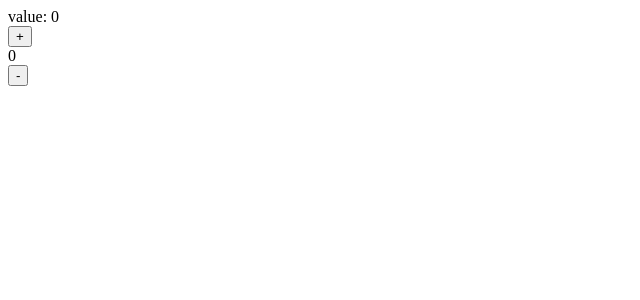
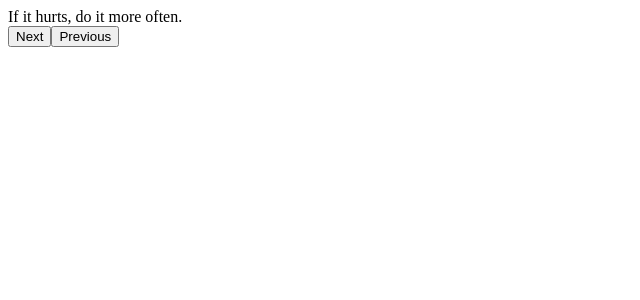
Before and after one commit to johnkinuthiaa/React-fullstack-open, a React (Vite) app: page / in a window 1280 px wide. Shown: the top 300 px of the page, without its empty margins (0-640 px from the left). Built offline with nearby package versions, Linux system fonts and the light colour scheme.

Commit message:
use state assignment using anecdote array

```diff
--- a/src/App.tsx
+++ b/src/App.tsx
@@ -1,8 +1,9 @@
 // import Lesson1 from "./lesson1/Lesson1.tsx"
 import './App.css'
+import Anecdotes from "./ComponentStateAndEventHandlers/Anecdotes.tsx";
 // import MultipleComponents from "./lesson1/MultipleComponents.tsx";
 // import Props from "./lesson1/Props.tsx";
-import StateManagement from "./ComponentStateAndEventHandlers/StateManagement.tsx";
+// import StateManagement from "./ComponentStateAndEventHandlers/StateManagement.tsx";
 
 function App() {
     return (
@@ -10,7 +11,8 @@
         {/*<Lesson1/>*/}
         {/*<MultipleComponents/>*/}
         {/*<Props/>*/}
-        <StateManagement/>
+        {/*<StateManagement/>*/}
+        <Anecdotes/>
     </div>
   )
 }
--- /dev/null
+++ b/src/ComponentStateAndEventHandlers/Anecdotes.tsx
@@ -0,0 +1,37 @@
+import {useState} from "react";
+
+const Anecdotes =()=>{
+    // set state manager for current anecdote number
+    const[currentAnecdote,setCurrentAnecdote] =useState<number>(0)
+    const anecdotes:string[] = [
+        'If it hurts, do it more often.',
+        'Adding manpower to a late software project makes it later!',
+        'The first 90 percent of the code accounts for the first 90 percent of the development time...The remaining 10 percent of the code accounts for the other 90 percent of the development time.',
+        'Any fool can write code that a computer can understand. Good programmers write code that humans can understand.',
+        'Premature optimization is the root of all evil.',
+        'Debugging is twice as hard as writing the code in the first place. Therefore, if you write the code as cleverly as possible, you are, by definition, not smart enough to debug it.',
+        'Programming without an extremely heavy use of console.log is same as if a doctor would refuse to use x-rays or blood tests when diagnosing patients.',
+        'The only way to go fast, is to go well.'
+    ]
+    return(
+
+        <div>
+            <div>{anecdotes[currentAnecdote]}</div>
+            <div>
+                <button onClick={()=> {
+                    // increase the anecdote number if the length is less than length of the array
+                    if(currentAnecdote<anecdotes.length-1) {
+                        setCurrentAnecdote(currentAnecdote + 1)}
+                    }
+                }>Next</button>
+                <button onClick={()=> {
+                    // reduce the anecdote current number if the number is greater than 0
+                    if(currentAnecdote>0) {
+                        setCurrentAnecdote(currentAnecdote - 1)}
+                }
+                }>Previous</button>
+            </div>
+        </div>
+    )
+}
+export default Anecdotes
--- a/src/ComponentStateAndEventHandlers/StateManagement.tsx
+++ b/src/ComponentStateAndEventHandlers/StateManagement.tsx
@@ -17,6 +17,7 @@
         <div>
             <div>value: {value}</div>
             <div>
+                {/* we use the onclick function to handle clicks...it takes in a callback function */}
                 <button onClick={()=>setCount(count+1)}>+</button>
                 <div>{count}</div>
                 <button onClick={()=>count>0&&setCount(count-1)}>-</button>
```
